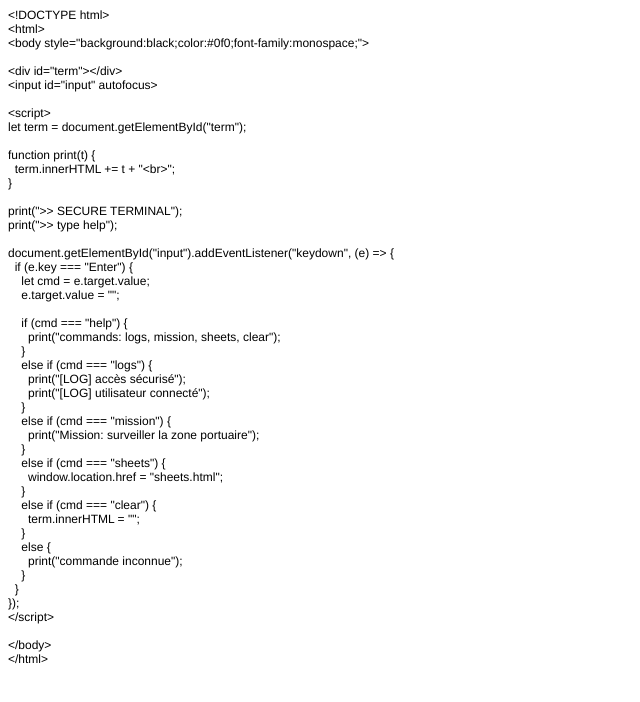
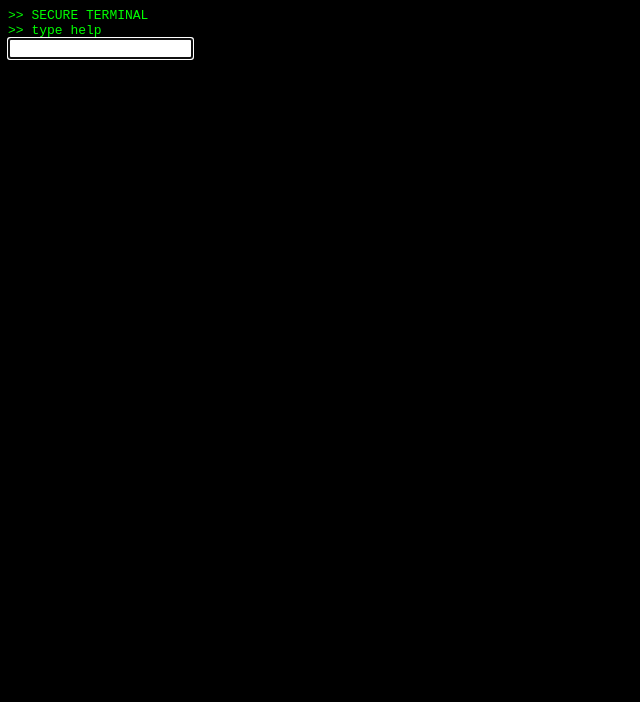
Before and after one commit to crakos26/site-rp-secret, a website: page site-rp/public/hidden/terminal.html in a window 1280 px wide. Shown: the whole page, without its empty margins (0-640 px from the left). Drawn offline with Linux system fonts and the light colour scheme.

Commit message:
Update terminal.html
correction

```diff
--- a/site-rp/public/hidden/terminal.html
+++ b/site-rp/public/hidden/terminal.html
@@ -1,63 +1,47 @@
-<!DOCTYPE html PUBLIC "-//W3C//DTD HTML 4.01//EN" "http://www.w3.org/TR/html4/strict.dtd">
+<!DOCTYPE html>
 <html>
-<head>
-  <meta http-equiv="Content-Type" content="text/html; charset=utf-8">
-  <meta http-equiv="Content-Style-Type" content="text/css">
-  <title></title>
-  <meta name="Generator" content="Cocoa HTML Writer">
-  <meta name="CocoaVersion" content="2685.1">
-  <style type="text/css">
-    p.p1 {margin: 0.0px 0.0px 0.0px 0.0px; font: 12.0px Helvetica}
-    p.p2 {margin: 0.0px 0.0px 0.0px 0.0px; font: 12.0px Helvetica; min-height: 14.0px}
-  </style>
-</head>
-<body>
-<p class="p1">&lt;!DOCTYPE html&gt;</p>
-<p class="p1">&lt;html&gt;</p>
-<p class="p1">&lt;body style="background:black;color:#0f0;font-family:monospace;"&gt;</p>
-<p class="p2"><br></p>
-<p class="p1">&lt;div id="term"&gt;&lt;/div&gt;</p>
-<p class="p1">&lt;input id="input" autofocus&gt;</p>
-<p class="p2"><br></p>
-<p class="p1">&lt;script&gt;</p>
-<p class="p1">let term = document.getElementById("term");</p>
-<p class="p2"><br></p>
-<p class="p1">function print(t) {</p>
-<p class="p1"><span class="Apple-converted-space">  </span>term.innerHTML += t + "&lt;br&gt;";</p>
-<p class="p1">}</p>
-<p class="p2"><br></p>
-<p class="p1">print("&gt;&gt; SECURE TERMINAL");</p>
-<p class="p1">print("&gt;&gt; type help");</p>
-<p class="p2"><br></p>
-<p class="p1">document.getElementById("input").addEventListener("keydown", (e) =&gt; {</p>
-<p class="p1"><span class="Apple-converted-space">  </span>if (e.key === "Enter") {</p>
-<p class="p1"><span class="Apple-converted-space">    </span>let cmd = e.target.value;</p>
-<p class="p1"><span class="Apple-converted-space">    </span>e.target.value = "";</p>
-<p class="p2"><br></p>
-<p class="p1"><span class="Apple-converted-space">    </span>if (cmd === "help") {</p>
-<p class="p1"><span class="Apple-converted-space">      </span>print("commands: logs, mission, sheets, clear");</p>
-<p class="p1"><span class="Apple-converted-space">    </span>}</p>
-<p class="p1"><span class="Apple-converted-space">    </span>else if (cmd === "logs") {</p>
-<p class="p1"><span class="Apple-converted-space">      </span>print("[LOG] accès sécurisé");</p>
-<p class="p1"><span class="Apple-converted-space">      </span>print("[LOG] utilisateur connecté");</p>
-<p class="p1"><span class="Apple-converted-space">    </span>}</p>
-<p class="p1"><span class="Apple-converted-space">    </span>else if (cmd === "mission") {</p>
-<p class="p1"><span class="Apple-converted-space">      </span>print("Mission: surveiller la zone portuaire");</p>
-<p class="p1"><span class="Apple-converted-space">    </span>}</p>
-<p class="p1"><span class="Apple-converted-space">    </span>else if (cmd === "sheets") {</p>
-<p class="p1"><span class="Apple-converted-space">      </span>window.location.href = "sheets.html";</p>
-<p class="p1"><span class="Apple-converted-space">    </span>}</p>
-<p class="p1"><span class="Apple-converted-space">    </span>else if (cmd === "clear") {</p>
-<p class="p1"><span class="Apple-converted-space">      </span>term.innerHTML = "";</p>
-<p class="p1"><span class="Apple-converted-space">    </span>}</p>
-<p class="p1"><span class="Apple-converted-space">    </span>else {</p>
-<p class="p1"><span class="Apple-converted-space">      </span>print("commande inconnue");</p>
-<p class="p1"><span class="Apple-converted-space">    </span>}</p>
-<p class="p1"><span class="Apple-converted-space">  </span>}</p>
-<p class="p1">});</p>
-<p class="p1">&lt;/script&gt;</p>
-<p class="p2"><br></p>
-<p class="p1">&lt;/body&gt;</p>
-<p class="p1">&lt;/html&gt;</p>
+<body style="background:black;color:#0f0;font-family:monospace;">
+
+<div id="term"></div>
+<input id="input" autofocus>
+
+<script>
+let term = document.getElementById("term");
+
+function print(t) {
+  term.innerHTML += t + "<br>";
+}
+
+print(">> SECURE TERMINAL");
+print(">> type help");
+
+document.getElementById("input").addEventListener("keydown", (e) => {
+  if (e.key === "Enter") {
+    let cmd = e.target.value;
+    e.target.value = "";
+
+    if (cmd === "help") {
+      print("commands: logs, mission, sheets, clear");
+    }
+    else if (cmd === "logs") {
+      print("[LOG] accès sécurisé");
+      print("[LOG] utilisateur connecté");
+    }
+    else if (cmd === "mission") {
+      print("Mission: surveiller la zone portuaire");
+    }
+    else if (cmd === "sheets") {
+      window.location.href = "sheets.html";
+    }
+    else if (cmd === "clear") {
+      term.innerHTML = "";
+    }
+    else {
+      print("commande inconnue");
+    }
+  }
+});
+</script>
+
 </body>
 </html>
```
